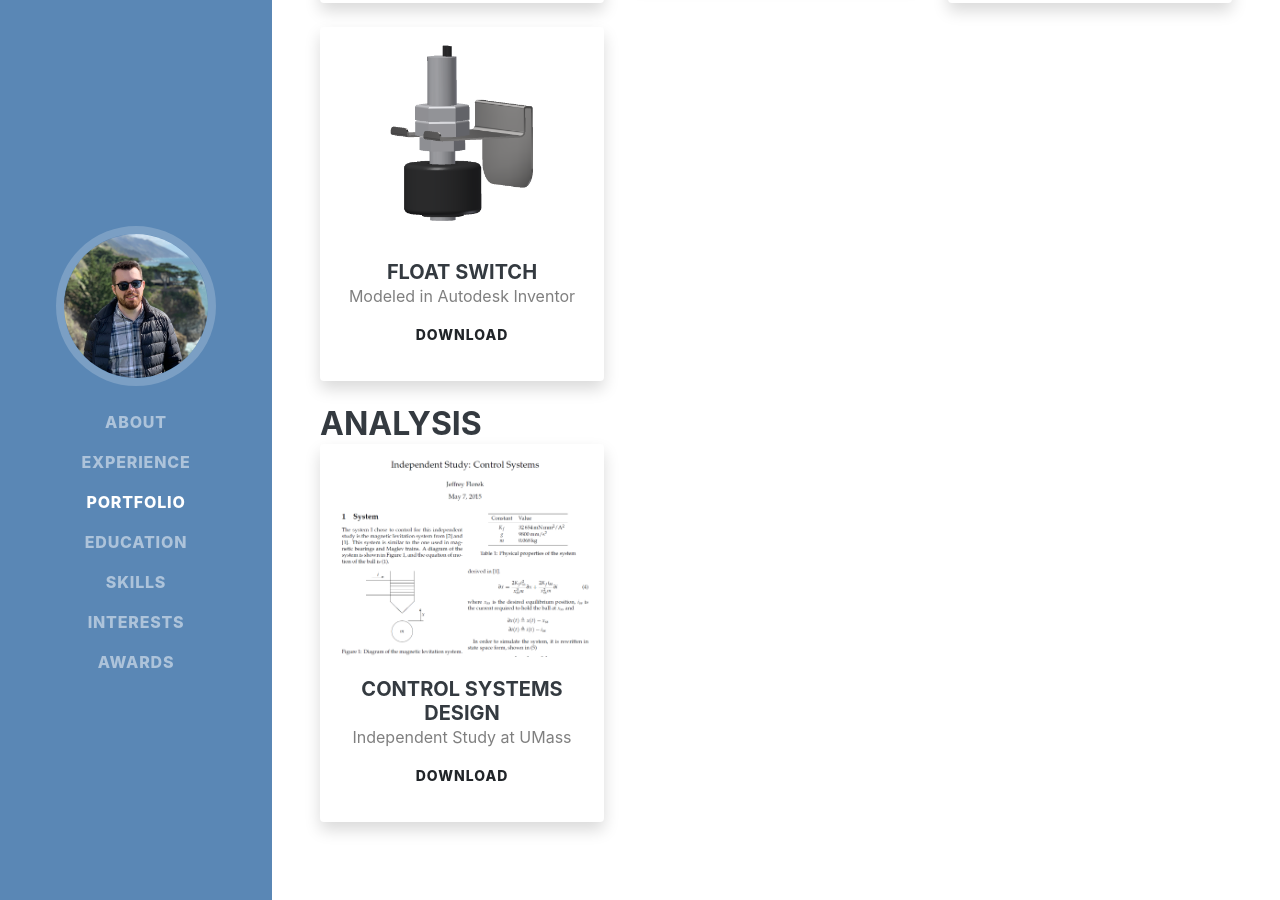
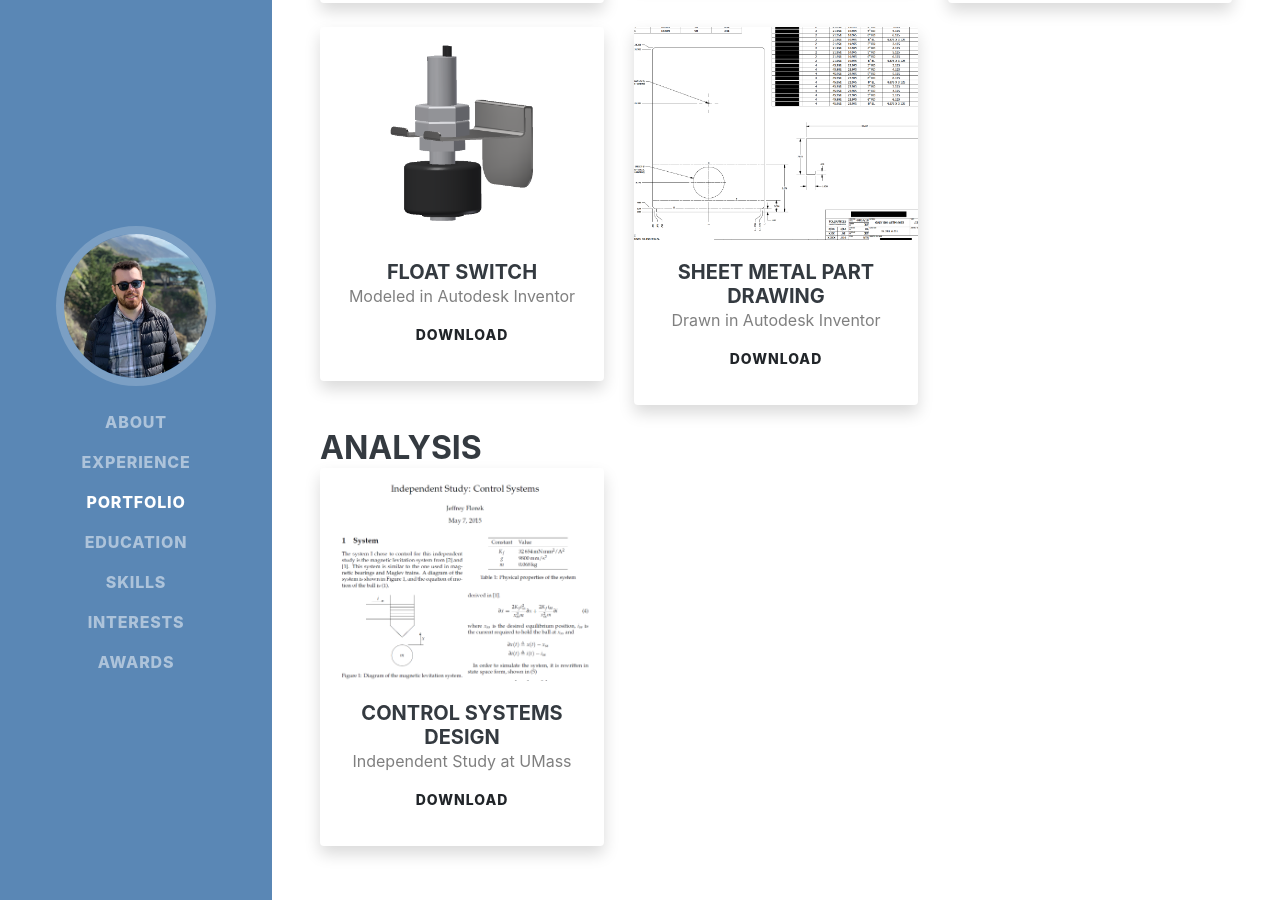
Before and after one commit to jkflorek/jkflorek.github.io, a Jekyll site: the page resume/index.html, which Jekyll copies as it is, in a window 1280 px wide and 900 px high, scrolled down 2691 px. Built offline with Jekyll 4.4.1, drawn with Linux system fonts in a browser that asks for light colours; some web fonts are replaced.

Commit message:
Added drawing example to portfolio

```diff
--- a/resume/index.html
+++ b/resume/index.html
@@ -215,6 +215,16 @@
                     </div>
                   </div>
               </div>
+              <div class="col-xl-4 col-md-6 mb-4">
+                <div class="card border-0 shadow">
+                  <img class="card-img-top" src="/images/portfolio/sheet_metal_drawing_example.png" alt="Float Switch">
+                  <div class="card-body text-center">
+                      <h5 class="card-title mb-0">Sheet Metal Part Drawing</h5>
+                      <div class="card-text text-black-50">Drawn in Autodesk Inventor</div>
+                      <a href="sheet_metal_drawing_example.pdf" class="btn">Download</a>
+                  </div>
+                </div>
+            </div>
             </div> <!-- row -->
             <h3 class="mb-0">Analysis</h3>
             <!--<div class="subheading mb-3">Theoretical Design and Analysis</div>-->
```
Also changed, not shown: images/portfolio/sheet_metal_drawing_example.png (added), 1 other file.
